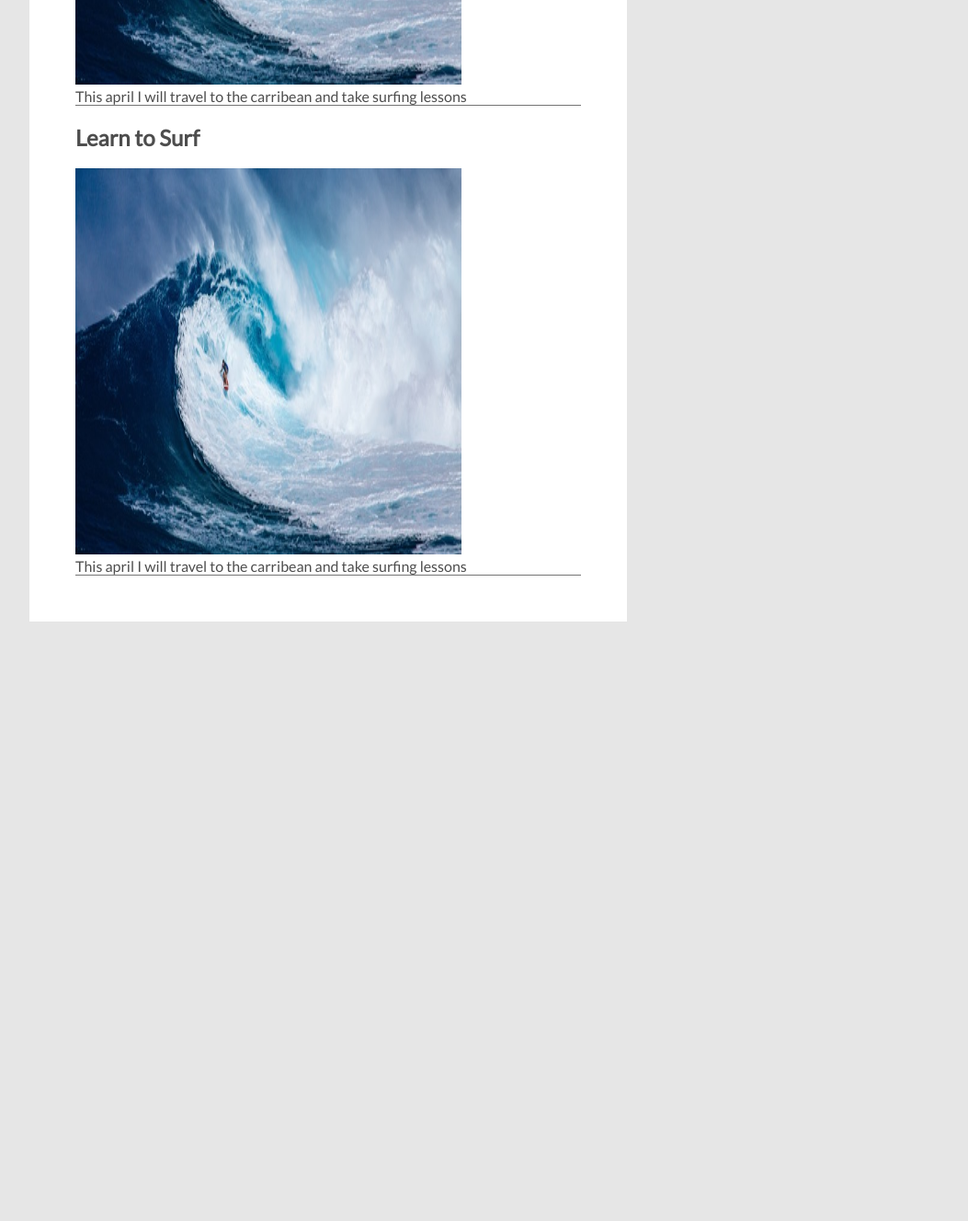
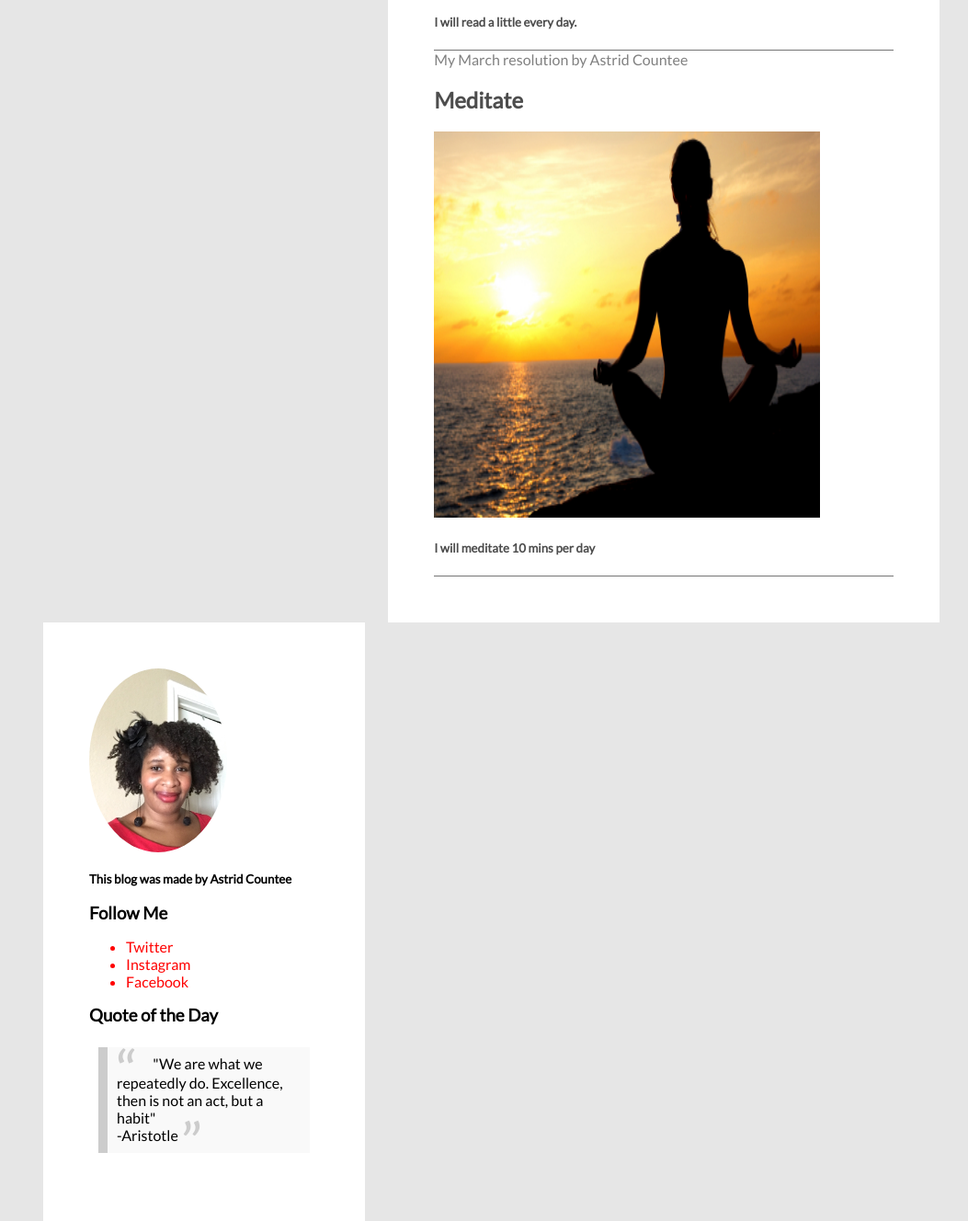
Before and after one commit to astridw/monthly_resolutions, a plain HTML site: page index.html in a window 1280 px wide. Shown: the part 1120-2448 px from the top of the page at 92% size, without its empty margins (108-1161 px from the left). Before the commit the page ends 1796 px from the top, so only its background shows below. Drawn offline with Linux system fonts and the light colour scheme.

Commit message:
added images and other details for the blog

```diff
--- a/css/style.css
+++ b/css/style.css
@@ -54,18 +54,60 @@ body{
 #main{
   background-color: #ffffff;
   color: #4d4d4d;
-  width: 650px;
+  width: 600px;
   float: left;
   padding: 50px;
+}
+#main p {
+  color: grey;
 }
 
 /*-----------------------------------------------------------------------------
 03=Sidebar
 -----------------------------------------------------------------------------*/
 #sidebar{
-  width: 300px;
+  width: 350px;
   float: left;
   padding: 50px;
   background-color: white;
   margin: 0 0 0 15px;
 }
+
+#sidebar img {
+  border-radius: 50%;
+  margin-right: 10px;
+}
+blockquote {
+  background: #f9f9f9;
+  border-left: 10px solid #ccc;
+  margin: 1.5em 10px;
+  padding: 0.5em 10px;
+  quotes: "\201C""\201D""\2018""\2019";
+}
+blockquote:before {
+  color: #ccc;
+  content: open-quote;
+  font-size: 4em;
+  line-height: 0.1em;
+  margin-right: 0.25em;
+  vertical-align: -0.4em;
+}
+blockquote:after {
+  color: #ccc;
+  content: close-quote;
+  font-size: 4em;
+  line-height: 0.1em;
+  margin-right: 0.25em;
+  vertical-align: -0.4em;
+}
+blockquote p {
+  display: inline;
+}
+
+h4{
+  font-size: 10pt;
+}
+
+li {
+  color: red;
+}
--- a/index.html
+++ b/index.html
@@ -23,28 +23,39 @@
         <div class="post">
           <h2>Learn to Surf</h2>
           <img src="img/surf.jpeg" height="420" width="420">
-          <p>This april I will travel to the carribean and take surfing lessons</p>
+          <h5>This april I will travel to the carribean and take surfing lessons</h5>
         </div>
         <div class="post">
-          <h2>Learn to Surf</h2>
-          <img src="img/surf.jpeg" height="420" width="420">
-          <p>This april I will travel to the carribean and take surfing lessons</p>
+          <p>My april resolution by Astrid Countee</p>
+          <h2>Read Everyday</h2>
+
+          <img src="img/book.jpeg" height="420" width="420">
+          <h5>I will read a little every day.</h5>
         </div>
         <div class="post">
-          <h2>Learn to Surf</h2>
-          <img src="img/surf.jpeg" height="420" width="420">
-          <p>This april I will travel to the carribean and take surfing lessons</p>
+          <p>My March resolution by Astrid Countee</p>
+          <h2>Meditate</h2>
+          <img src="img/meditate.jpeg" height="420" width="420">
+          <h5>I will meditate 10 mins per day</h5>
         </div><!--posts-->
       </div> <!--main -->
 
 
       <div id="sidebar">
+        <img src="img/astrid_red.jpg" height="200" width="150"><br>
+        <h4>This blog was made by Astrid Countee</h4>
+
         <h3>Follow Me</h3>
           <ul>
             <li>Twitter</li>
             <li>Instagram</li>
             <li>Facebook</li>
           </ul>
+
+          <h3>Quote of the Day</h3>
+          <blockquote>"We are what we repeatedly do. Excellence, then is not an act, but a habit"<br>
+            -Aristotle
+          </blockquote>
       </div>
 
       <div class="clear"></div>
```
Also changed, not shown: img/astrid_red.jpg (added), img/book.jpeg (added), img/meditate.jpeg (added).
